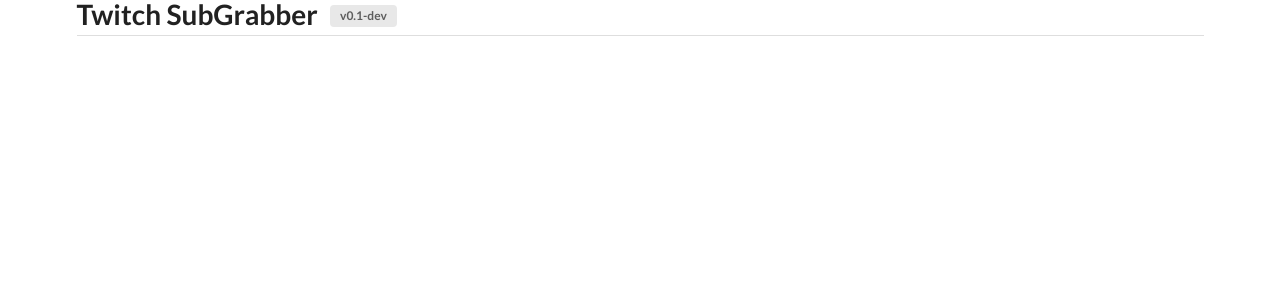
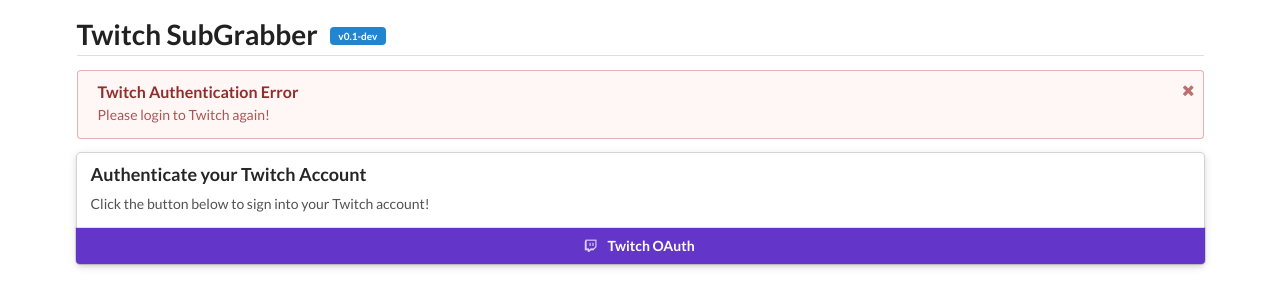
Before and after one commit to Clebbie/SubGrabber, a Flask app: template templates/index.html in a window 1280 px wide. Shown: the top 308 px of the page. Run offline with Flask 2, Linux system fonts and the light colour scheme; the template is opened without the code that fills it, so the values that code supplies are empty.

Commit message:
Add index page and update auth page to display errors

```diff
--- a/templates/index.html
+++ b/templates/index.html
@@ -7,36 +7,201 @@
 		<script src="https://cdn.jsdelivr.net/npm/semantic-ui@2.4.2/dist/semantic.min.js"></script>
 
 		<link rel="stylesheet" href="https://cdn.jsdelivr.net/npm/semantic-ui@2.4.2/dist/semantic.min.css">
-		<style>
-			.header {
-				margin-top: 20px;
+		<style type="text/css">
+			body {
+				padding-top: 20px;
+			}
+
+			#user-info {
+				padding: 15px;
+				display: grid;
+				grid-template-columns: 150px 20px auto;
+				cursor: pointer;
+			}
+
+			#user-photo {
+				grid-column: 1 / 2;
+			}
+
+			#user-desc {
+				grid-column: 3 / 4;
+				margin: 10px;
+			}
+
+			#user-desc .placeholder {
+				margin-top: 15px;
+			}
+
+			#user-desc-content .header {
+				display: flex;
+				align-items: center;
+				margin-bottom: 10px;
+			}
+
+			#user-desc-content .header .username {
+				margin: 0 5px 0 0;
+			}
+
+			#user-desc-content .header .broadcaster-type {
+				margin-right: 5px;
+			}
+
+			#user-info .share.icon {
+				position: absolute;
+				right: 0;
+				bottom: 10px;
+				color: #999999;
 			}
 		</style>
 	</head>
 	<body>
-		<div class="ui container">
-			<h1 class="ui dividing header">Twitch SubGrabber <div class="ui horizontal label">v0.1-dev</div></h1>
+		<div class="ui container" data-access-token="{{access_token}}" data-user-id="{{user_id}}">
+			<h1 class="ui dividing header" id="page-header">
+				Twitch SubGrabber
+				<div class="ui horizontal tiny blue label">v0.1-dev</div>
+			</h1>
 
 			{% if first_time %}
-				<div class="ui centered card">
+				<div class="ui info message">
+					<i class="close icon"></i>
+					<div class="header">
+					  Welcome to SubGrabber!
+					</div>
+					<p>To get started, login with your Twitch account below!</p>
+				</div>
+			{% elif not is_valid %}
+				<div class="ui negative message">
+					<i class="close icon"></i>
+					<div class="header">
+					  Twitch Authentication Error
+					</div>
+					<p>Please login to Twitch again!</p>
+				</div>
+			{% endif %}
+
+			{% if not is_valid %}
+				<div class="ui fluid raised card">
 					<div class="content">
-						<div class="header">Sign into Twitch</div>
+						<div class="header">Authenticate your Twitch Account</div>
 						<div class="description">
-							Click the button below to sign into your Twitch account to get started!
+							Click the button below to sign into your Twitch account!
 						</div>
 					</div>
-					<div class="ui bottom attached button" id="twitch-oauth">
+					<div class="ui bottom attached violet button" id="twitch-oauth">
 						<i class="twitch icon"></i>
 						Twitch OAuth
+					</div>
+				</div>
+			{% else %}
+				<div id="content">
+					<div class="ui segment" id="user-info">
+						<div id="user-photo">
+							<div class="ui fluid placeholder">
+								<div class="square image"></div>
+							</div>
+							<img class="ui small image hidden" src="">
+						</div>
+						<div id="user-desc">
+							<div class="ui fluid placeholder">
+								<div class="header">
+									<div class="line"></div>
+								</div>
+								<div class="paragraph">
+									<div class="line"></div>
+									<div class="line"></div>
+									<div class="line"></div>
+								</div>
+							</div>
+							<div class="hidden" id="user-desc-content">
+								<div class="header">
+									<h2 class="username"></h2>
+									<div class="ui small violet label broadcaster-type hidden"></div>
+									<div class="ui small label views hidden"></div>
+								</div>
+								<p class="description"></p>
+							</div>
+						</div>
+						<i class="share square icon"></i>
+					</div>
+
+					<div class="ui secondary segment">
+						<h2>How to User SubGrabber</h2>
+						<p>
+							SubGrabber will pull in your subscribers and copy a random subscriber into your computers clipboard.
+							It then exposes the keyboard shortcuts listed below that allow you to interact with your subscribers'
+							user names.
+						</p>
+						<h3><u>Keyboard Shortcuts</u></h3>
+						<p><b>Ctr + Shift + T</b> - Pastes a random subscriber's user name by executing a Ctr+V keystroke.</p>
 					</div>
 				</div>
 			{% endif %}
 
 		</div>
 
-		<script>
+		{% if is_valid %}
+			<script type="text/javascript">
+				$(function() {
+					const accessToken = $(".container").data("access-token");
+					const userId = $(".container").data("user-id");
+
+					function setUserData(data) {
+						// Set user image
+						$("#user-photo .image").attr("src", data.profile_image_url);
+						$("#user-photo .image").on("load", function() {
+							$("#user-photo .image").removeClass("hidden");
+							$("#user-photo .placeholder").hide();
+						});
+
+						// Set user desc
+						$("#user-desc .placeholder").hide();
+						$("#user-desc-content").removeClass("hidden");
+						$("#user-desc-content .header .username").text(data.display_name);
+						if (data.broadcaster_type) {
+							$("#user-desc-content .header .broadcaster-type")
+							.removeClass("hidden")
+							.text(data.broadcaster_type);
+						}
+						$("#user-desc-content .header .views")
+							.removeClass("hidden")
+							.text(`${data.view_count} views`);
+						$("#user-desc-content .description").text(data.description);
+
+						// Set link to user channel
+						$("#user-info").click(function() {
+							window.open(`https://twitch.tv/${data.login}`, "_blank");
+						});
+					}
+
+					// Wait .25 seconds to load user data
+					// Prevents quick flash on page load
+					setTimeout(function() {
+						$.ajax({
+							url: "https://api.twitch.tv/helix/users",
+							method: "GET",
+							headers: { Authorization: `Bearer ${accessToken}`},
+							success: function(res) {
+								setUserData(res.data[0]);
+							}
+						});
+					}, 250);
+				});
+			</script>
+		{% endif %}
+
+		<script type="text/javascript">
 			$("#twitch-oauth").click(function() {
 				document.location.href = "https://id.twitch.tv/oauth2/authorize?client_id=a0eq55k1fyehqztfwcr0bx6y9b8j5z&redirect_uri=http://localhost:5000/auth_success&response_type=token&scope=channel:read:subscriptions";
+			});
+
+			$('.message .close').on('click', function() {
+				$(this).closest('.message').transition('fade');
+			});
+
+			$("#user-info").hover(function() {
+				$("#user-info .share.icon").addClass("black");
+			}, function() {
+				$("#user-info .share.icon").removeClass("black");
 			});
 		</script>
 	</body>
```
Also changed, not shown: templates/auth_success.html (+33 -1 lines).
